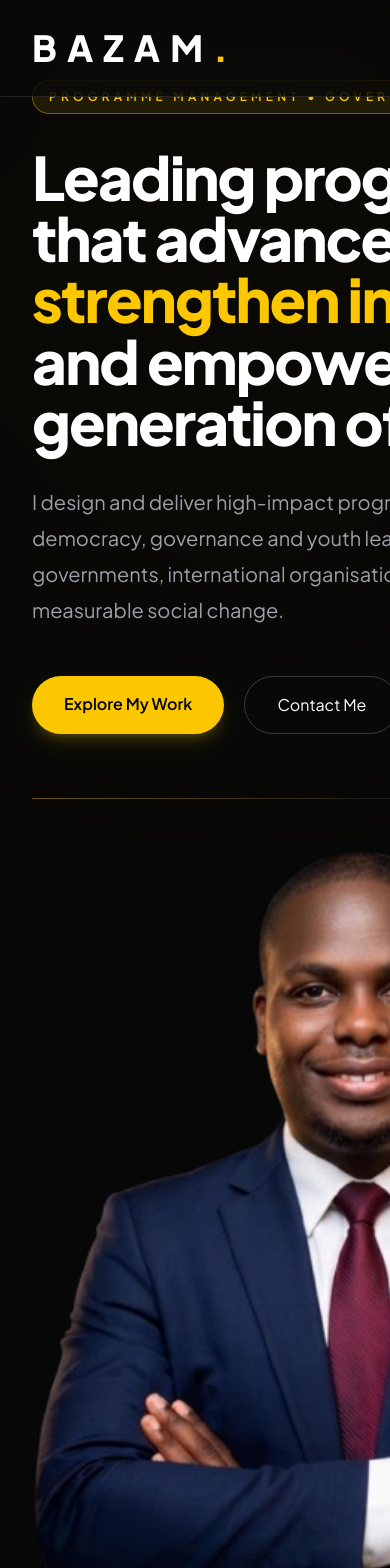
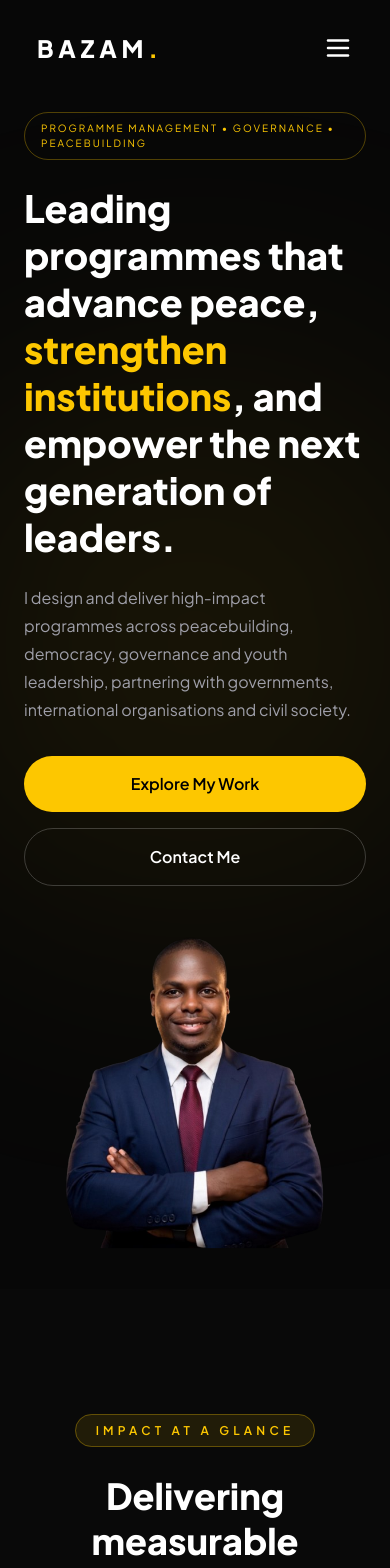
Before and after one commit to bazamayuba-wq/bazamayuba-portfolio, a React (Vite) app: page / in a window 390 px wide. Shown: the top 1568 px of the page. Built offline with nearby package versions, Linux system fonts and the light colour scheme.

Commit message:
Fix responsive hero section

```diff
--- a/src/components/Hero.tsx
+++ b/src/components/Hero.tsx
@@ -7,104 +7,146 @@ export default function Hero() {
       id="home"
       className="relative overflow-hidden bg-[#070707] text-white"
     >
-      {/* Animated Background */}
-      <motion.div
-        animate={{
-          scale: [1, 1.08, 1],
-          opacity: [0.08, 0.16, 0.08],
-        }}
-        transition={{
-          duration: 10,
-          repeat: Infinity,
-          ease: "easeInOut",
-        }}
-        className="absolute right-[-300px] top-[-150px] h-[900px] w-[900px] rounded-full bg-yellow-400/10 blur-[180px]"
-      />
+      {/* Background Glow */}
+      <div className="absolute inset-0 overflow-hidden">
+        <div className="absolute left-1/2 top-1/2 h-[500px] w-[500px] -translate-x-1/2 -translate-y-1/2 rounded-full bg-yellow-400/10 blur-[140px] lg:left-[75%]" />
+      </div>
 
-      <motion.div
-        animate={{
-          scale: [1, 1.05, 1],
-          opacity: [0.05, 0.1, 0.05],
-        }}
-        transition={{
-          duration: 12,
-          repeat: Infinity,
-          ease: "easeInOut",
-        }}
-        className="absolute bottom-[-250px] left-[-250px] h-[700px] w-[700px] rounded-full bg-blue-600/10 blur-[180px]"
-      />
+      <div className="relative mx-auto max-w-7xl px-6 lg:px-12">
 
-      <div className="relative mx-auto max-w-[1700px] px-8 pt-20 pb-24 lg:px-20">
-        <div className="grid min-h-screen items-center gap-10 lg:grid-cols-[48%_52%]">
-
-          {/* LEFT */}
+        {/* Desktop */}
+        <div className="hidden min-h-screen items-center gap-12 lg:grid lg:grid-cols-2">
 
           <MotionReveal>
+            <div className="max-w-xl">
 
-            <span className="inline-block rounded-full border border-yellow-400/40 bg-yellow-400/10 px-4 py-2 text-xs font-semibold uppercase tracking-[0.35em] text-yellow-400">
-              Programme Management • Governance • Peacebuilding
+              <span className="inline-block rounded-full border border-yellow-400/30 px-4 py-2 text-[11px] font-semibold tracking-[0.25em] text-yellow-400">
+                PROGRAMME MANAGEMENT • GOVERNANCE • PEACEBUILDING
               </span>
 
-            <h1 className="mt-8 text-6xl font-black leading-[1.02] tracking-[-0.03em] lg:text-7xl xl:text-[5.8rem]">
+              <h1 className="mt-8 text-6xl font-black leading-[1.05]">
                 Leading programmes that advance peace,
-              <span className="text-yellow-400"> strengthen institutions</span>,
+                <span className="text-yellow-400">
+                  {" "}strengthen institutions
+                </span>,
                 and empower the next generation of leaders.
               </h1>
 
-            <p className="mt-8 max-w-3xl text-xl leading-9 text-zinc-400">
+              <p className="mt-8 text-lg leading-8 text-zinc-400">
                 I design and deliver high-impact programmes across
                 peacebuilding, democracy, governance and youth leadership,
-              partnering with governments, international organisations,
-              and civil society to create measurable social change.
+                partnering with governments, international organisations and
+                civil society to create measurable social change.
               </p>
 
-            <div className="mt-12 flex flex-wrap gap-5">
+              <div className="mt-10 flex gap-4">
 
-              <motion.a
-                whileHover={{ scale: 1.05, y: -3 }}
-                whileTap={{ scale: 0.98 }}
+                <a
                   href="#projects"
-                className="rounded-full bg-yellow-400 px-8 py-4 font-semibold text-black shadow-lg shadow-yellow-400/20"
+                  className="rounded-full bg-yellow-400 px-8 py-4 font-semibold text-black transition hover:scale-105"
                 >
                   Explore My Work
-              </motion.a>
+                </a>
 
-              <motion.a
-                whileHover={{ scale: 1.05, y: -3 }}
-                whileTap={{ scale: 0.98 }}
+                <a
                   href="#contact"
-                className="rounded-full border border-white/20 px-8 py-4 transition duration-300 hover:border-yellow-400 hover:text-yellow-400"
+                  className="rounded-full border border-white/20 px-8 py-4 font-semibold transition hover:border-yellow-400"
                 >
                   Contact Me
-              </motion.a>
+                </a>
 
               </div>
 
-            <div className="mt-16 h-px w-full max-w-2xl bg-gradient-to-r from-yellow-400/40 via-white/10 to-transparent" />
-
+            </div>
           </MotionReveal>
 
-          {/* RIGHT */}
-
           <MotionReveal delay={0.2}>
-
-            <div className="relative flex h-[820px] items-end justify-end overflow-hidden">
+            <div className="flex justify-center lg:justify-end">
 
               <motion.img
-                src="/images/hero.jpg"
+                src="/hero.png"
                 alt="Ayuba Bazam"
-                animate={{
-                  y: [0, -8, 0],
-                }}
+                animate={{ y: [0, -12, 0] }}
                 transition={{
                   duration: 6,
                   repeat: Infinity,
                   ease: "easeInOut",
                 }}
-                whileHover={{
-                  scale: 1.02,
+                className="
+                  w-[260px]
+                  sm:w-[340px]
+                  md:w-[400px]
+                  lg:w-[460px]
+                  xl:w-[500px]
+                  h-auto
+                  object-contain
+                  drop-shadow-[0_25px_60px_rgba(0,0,0,.55)]
+                "
+              />
+
+            </div>
+          </MotionReveal>
+
+        </div>
+
+        {/* Mobile */}
+        <div className="lg:hidden min-h-screen flex flex-col justify-center pt-28 pb-10">
+
+          <MotionReveal>
+
+            <span className="inline-block rounded-full border border-yellow-400/30 px-4 py-2 text-[10px] tracking-[0.2em] text-yellow-400">
+              PROGRAMME MANAGEMENT • GOVERNANCE • PEACEBUILDING
+            </span>
+
+            <h1 className="mt-6 text-[2.35rem] font-black leading-tight">
+              Leading programmes that advance peace,
+              <span className="text-yellow-400">
+                {" "}strengthen institutions
+              </span>,
+              and empower the next generation of leaders.
+            </h1>
+
+            <p className="mt-6 text-base leading-7 text-zinc-400">
+              I design and deliver high-impact programmes across
+              peacebuilding, democracy, governance and youth leadership,
+              partnering with governments, international organisations and
+              civil society.
+            </p>
+
+            <div className="mt-8 flex flex-col gap-4">
+
+              <a
+                href="#projects"
+                className="rounded-full bg-yellow-400 px-7 py-4 text-center font-semibold text-black"
+              >
+                Explore My Work
+              </a>
+
+              <a
+                href="#contact"
+                className="rounded-full border border-white/20 px-7 py-4 text-center font-semibold"
+              >
+                Contact Me
+              </a>
+
+            </div>
+
+          </MotionReveal>
+
+          <MotionReveal delay={0.2}>
+
+            <div className="mt-12 flex justify-center">
+
+              <motion.img
+                src="/hero.png"
+                alt="Ayuba Bazam"
+                animate={{ y: [0, -6, 0] }}
+                transition={{
+                  duration: 6,
+                  repeat: Infinity,
+                  ease: "easeInOut",
                 }}
-                className="relative h-[820px] w-auto max-w-none object-contain lg:translate-x-6"
+                className="w-[260px] h-auto object-contain"
               />
 
             </div>
@@ -113,26 +155,6 @@ export default function Hero() {
 
         </div>
 
-        {/* Scroll Indicator */}
-
-        <motion.div
-          animate={{
-            y: [0, 8, 0],
-          }}
-          transition={{
-            duration: 2,
-            repeat: Infinity,
-          }}
-          className="mt-10 flex justify-center"
-        >
-          <a
-            href="#about"
-            className="text-xs uppercase tracking-[0.35em] text-zinc-500 transition hover:text-yellow-400"
-          >
-            Scroll ↓
-          </a>
-        </motion.div>
-
       </div>
     </section>
   );
--- a/src/components/Navbar.tsx
+++ b/src/components/Navbar.tsx
@@ -1,4 +1,6 @@
-import { motion } from "framer-motion";
+import { motion, AnimatePresence } from "framer-motion";
+import { useEffect, useState } from "react";
+import { Menu, X } from "lucide-react";
 
 const links = [
   { label: "About", href: "#about" },
@@ -9,54 +11,113 @@ const links = [
 ];
 
 export default function Navbar() {
+  const [open, setOpen] = useState(false);
+  const [scrolled, setScrolled] = useState(false);
+
+  useEffect(() => {
+    const onScroll = () => setScrolled(window.scrollY > 20);
+
+    onScroll();
+
+    window.addEventListener("scroll", onScroll);
+
+    return () => window.removeEventListener("scroll", onScroll);
+  }, []);
+
   return (
     <motion.header
       initial={{ y: -80 }}
       animate={{ y: 0 }}
-      transition={{ duration: 0.6 }}
-      className="fixed inset-x-0 top-0 z-50 border-b border-white/10 bg-[#090909]/75 backdrop-blur-2xl"
+      transition={{ duration: 0.5 }}
+      className="fixed inset-x-0 top-0 z-50 px-4 pt-4"
     >
-      <div className="mx-auto flex h-24 max-w-7xl items-center justify-between px-8">
-
-        {/* Logo */}
-
+      <div
+        className={`mx-auto flex h-16 max-w-7xl items-center justify-between rounded-2xl border transition-all duration-300 lg:h-20 lg:px-8 px-5 ${
+          scrolled
+            ? "border-white/10 bg-black/70 shadow-2xl backdrop-blur-xl"
+            : "border-transparent bg-transparent"
+        }`}
+      >
         <a
           href="#home"
-          className="group text-4xl font-black uppercase tracking-[0.28em] text-white"
+          className="text-2xl font-black tracking-[0.2em] text-white"
         >
-          BAZAM
-          <span className="text-yellow-400 transition duration-300 group-hover:text-white">
-            .
-          </span>
+          BAZAM<span className="text-yellow-400">.</span>
         </a>
 
-        {/* Navigation */}
-
-        <nav className="hidden items-center gap-10 lg:flex">
+        <nav className="hidden items-center gap-8 lg:flex">
           {links.map((link) => (
             <a
               key={link.label}
               href={link.href}
-              className="group relative text-sm font-medium uppercase tracking-[0.25em] text-zinc-400 transition duration-300 hover:text-white"
+              className="text-sm font-medium uppercase tracking-[0.16em] text-zinc-400 transition hover:text-yellow-400"
             >
               {link.label}
-
-              <span className="absolute -bottom-2 left-0 h-[2px] w-0 bg-yellow-400 transition-all duration-300 group-hover:w-full" />
             </a>
           ))}
         </nav>
 
-        {/* CTA */}
+        <div className="hidden lg:block">
+          <a
+            href="/Ayuba_Bazam_CV.pdf"
+            download
+            className="rounded-full bg-yellow-400 px-6 py-3 font-semibold text-black transition hover:scale-105"
+          >
+            Download CV
+          </a>
+        </div>
 
-        <a
-          href="/Ayuba_Bazam_CV.pdf"
-          download
-          className="hidden rounded-full border border-yellow-400 px-7 py-3 font-semibold text-yellow-400 transition-all duration-300 hover:-translate-y-0.5 hover:bg-yellow-400 hover:text-black hover:shadow-lg hover:shadow-yellow-400/20 lg:block"
+        <button
+          onClick={() => setOpen(!open)}
+          className="text-white lg:hidden"
+          aria-label="Toggle menu"
         >
-          Download CV
-        </a>
+          {open ? <X size={30} /> : <Menu size={30} />}
+        </button>
+      </div>
 
-      </div>
+      <AnimatePresence>
+        {open && (
+          <>
+            <motion.div
+              initial={{ opacity: 0 }}
+              animate={{ opacity: 1 }}
+              exit={{ opacity: 0 }}
+              onClick={() => setOpen(false)}
+              className="fixed inset-0 -z-10 bg-black/40 backdrop-blur-sm lg:hidden"
+            />
+
+            <motion.div
+              initial={{ opacity: 0, y: -30 }}
+              animate={{ opacity: 1, y: 0 }}
+              exit={{ opacity: 0, y: -30 }}
+              transition={{ duration: 0.25 }}
+              className="mt-3 overflow-hidden rounded-2xl border border-white/10 bg-[#0b0b0b] shadow-2xl lg:hidden"
+            >
+              <nav className="flex flex-col p-6">
+                {links.map((link) => (
+                  <a
+                    key={link.label}
+                    href={link.href}
+                    onClick={() => setOpen(false)}
+                    className="border-b border-white/5 py-4 text-lg font-medium text-white transition hover:text-yellow-400"
+                  >
+                    {link.label}
+                  </a>
+                ))}
+
+                <a
+                  href="/Ayuba_Bazam_CV.pdf"
+                  download
+                  className="mt-6 rounded-full bg-yellow-400 py-4 text-center font-semibold text-black"
+                >
+                  Download CV
+                </a>
+              </nav>
+            </motion.div>
+          </>
+        )}
+      </AnimatePresence>
     </motion.header>
   );
 }
```
Also changed, not shown: public/hero.png (renamed from public/images/hero.jpg), 1 other file (tests, documents, lock files or other folders). Lines whose indentation alone changed are shown as unchanged.
